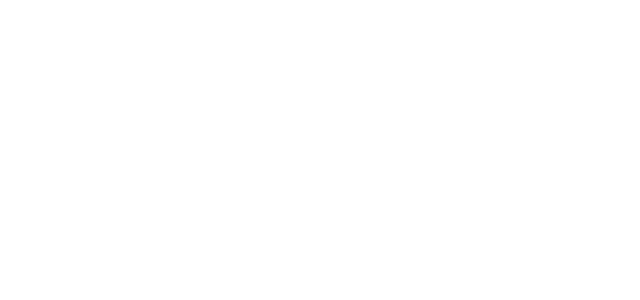
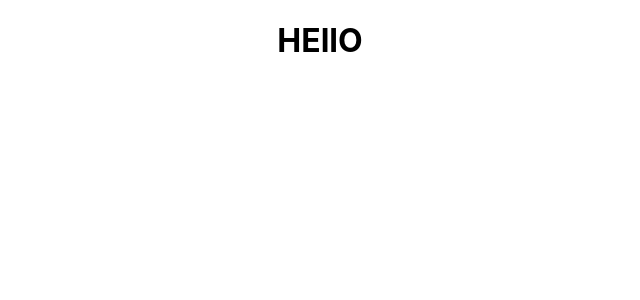
Before and after one commit to sammyyaws/react-tutorials, a React (Create React App) app: page / in a window 1280 px wide. Shown: the top 300 px of the page, without its empty margins (320-960 px from the left). Built offline with nearby package versions, Linux system fonts and the light colour scheme.

Commit message:
additional functional component

```diff
--- a/src/App.js
+++ b/src/App.js
@@ -1,11 +1,16 @@
-import logo from './logo.svg';
+
 import './App.css';
-
+import  Greet from './greet.js'
 function App() {
   return (
     <div className="App">
 
+    <Greet/>
+
+
+
     </div>
+
   );
 }
 
--- /dev/null
+++ b/src/greet.js
@@ -0,0 +1,9 @@
+import React from 'react';
+
+
+//functional component
+const Greet= () =>{
+return <h1>HEllO  </h1>
+}
+
+export default Greet;
```
Also changed, not shown: src/logo.svg (deleted).
